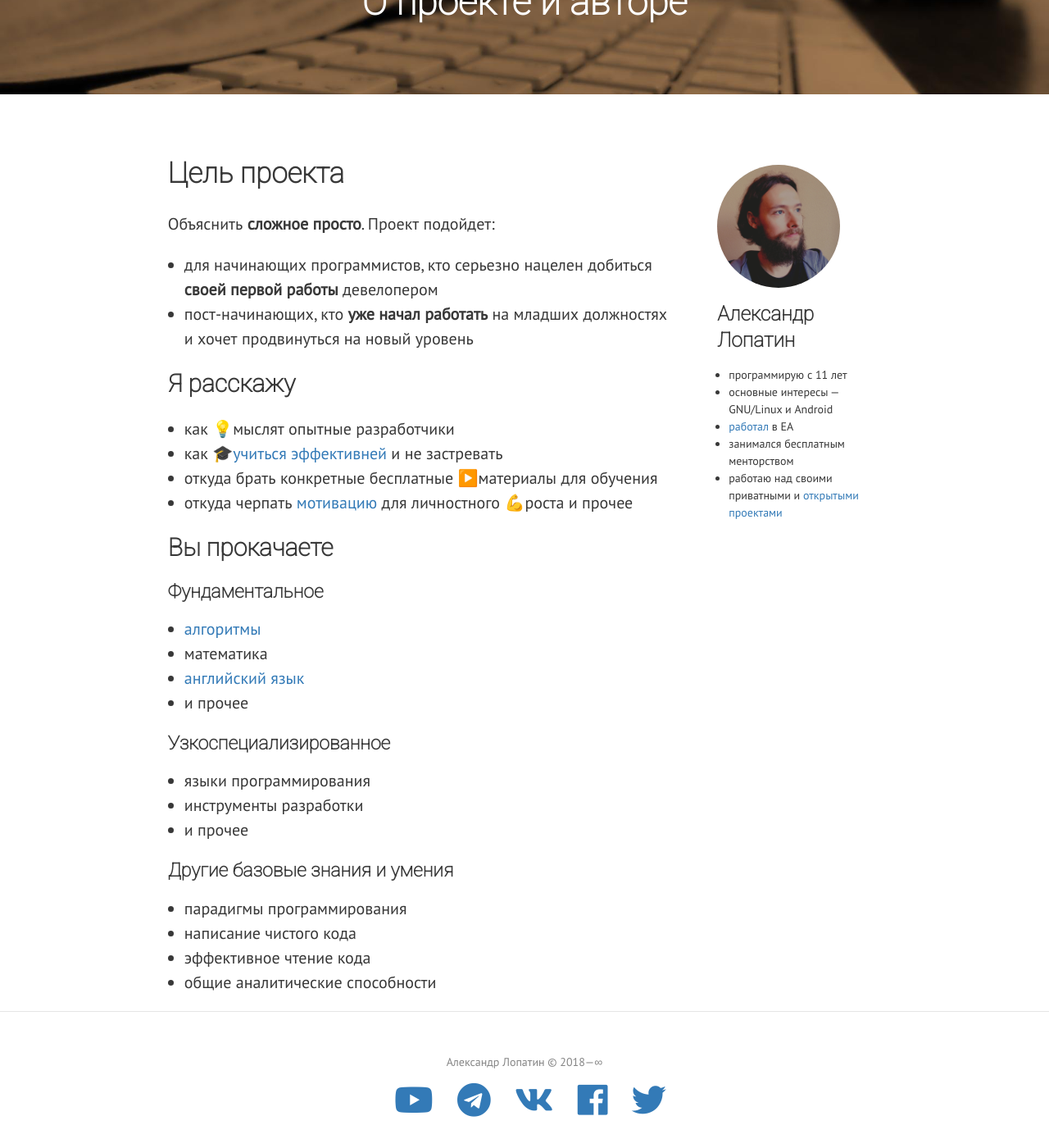
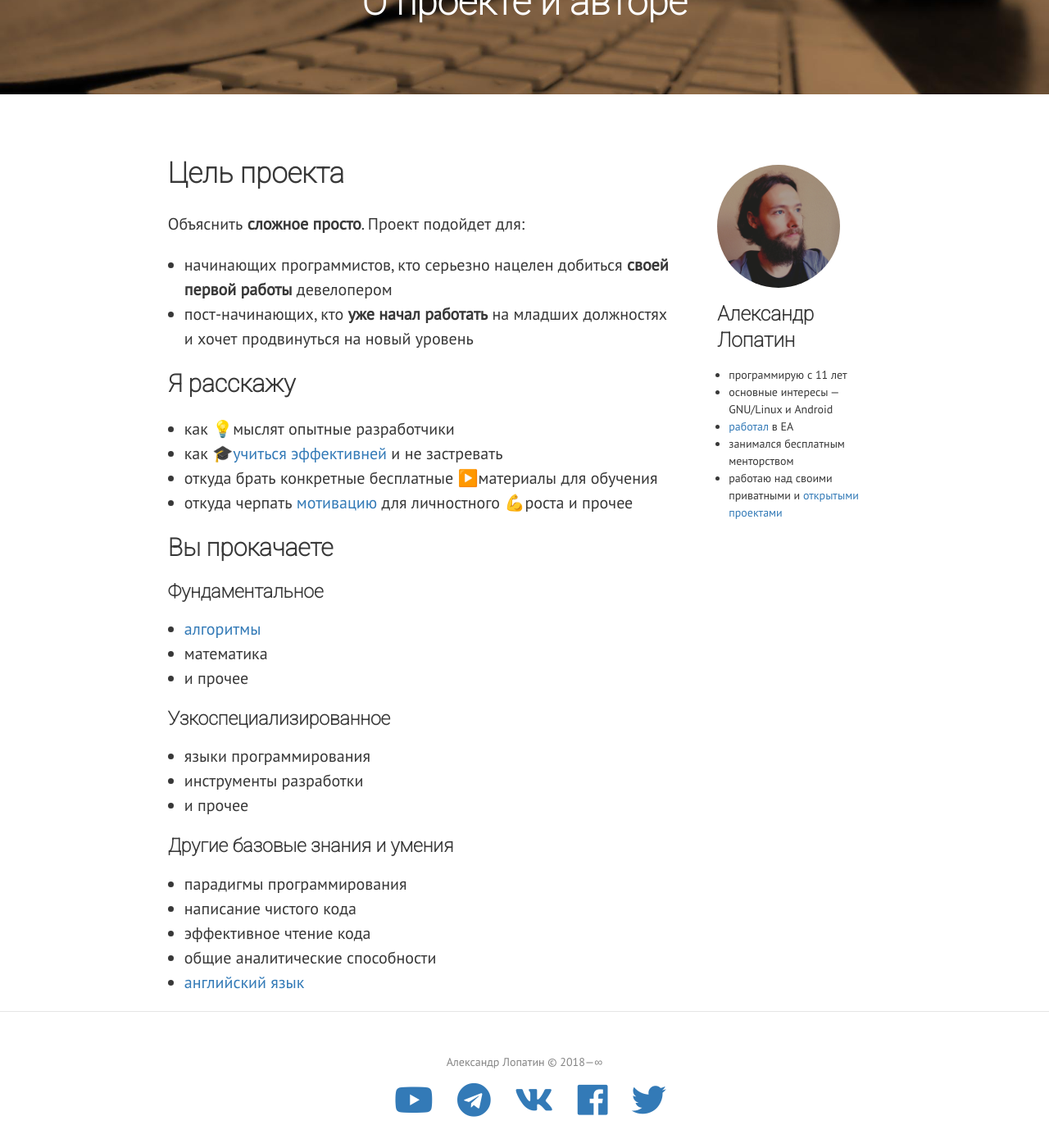
Before and after one commit to codonaft/codonaft.github.io, a Jekyll site: the page built from pages/о-проекте-и-авторе.md, in a window 1280 px wide and 1400 px high, scrolled down 324 px. Shown: the whole window at 82% size. Built offline with Jekyll 4.4.1, drawn with Linux system fonts in a browser that asks for light colours; nearby versions of some CDN libraries.

Commit message:
update about page

```diff
--- a/pages/о-проекте-и-авторе.md
+++ b/pages/о-проекте-и-авторе.md
@@ -19,8 +19,8 @@
 </div>
 
 ## Цель проекта
-Объяснить **сложное просто**. Проект подойдет:
-- для начинающих программистов, кто серьезно нацелен добиться **своей первой работы** девелопером
+Объяснить **сложное просто**. Проект подойдет для:
+- начинающих программистов, кто серьезно нацелен добиться **своей первой работы** девелопером
 - пост-начинающих, кто **уже начал работать** на младших должностях и хочет продвинуться на новый уровень
 
 ### Я расскажу
```
Also changed, not shown: other parts of pages/о-проекте-и-авторе.md (+1 -1 lines).
